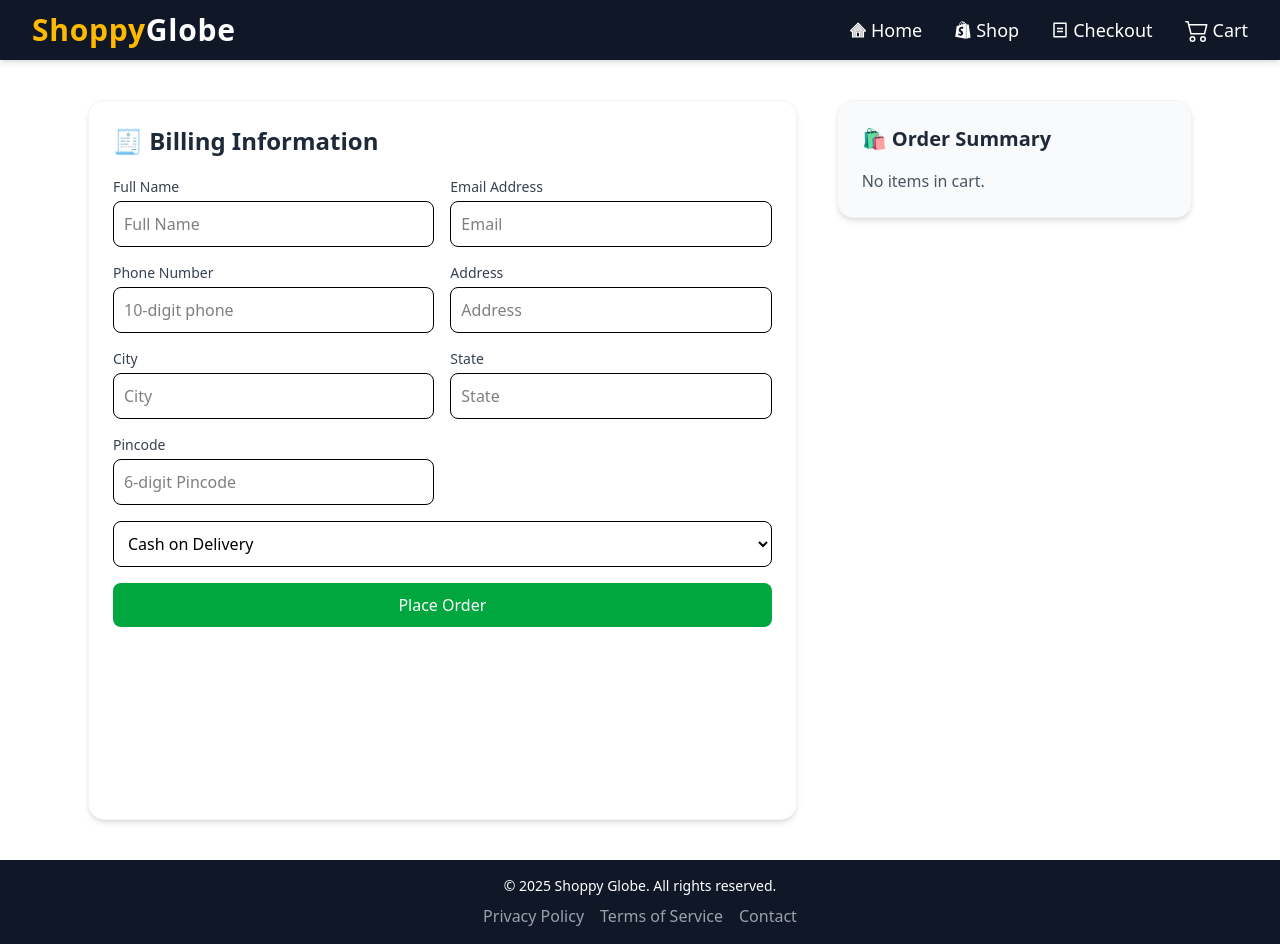
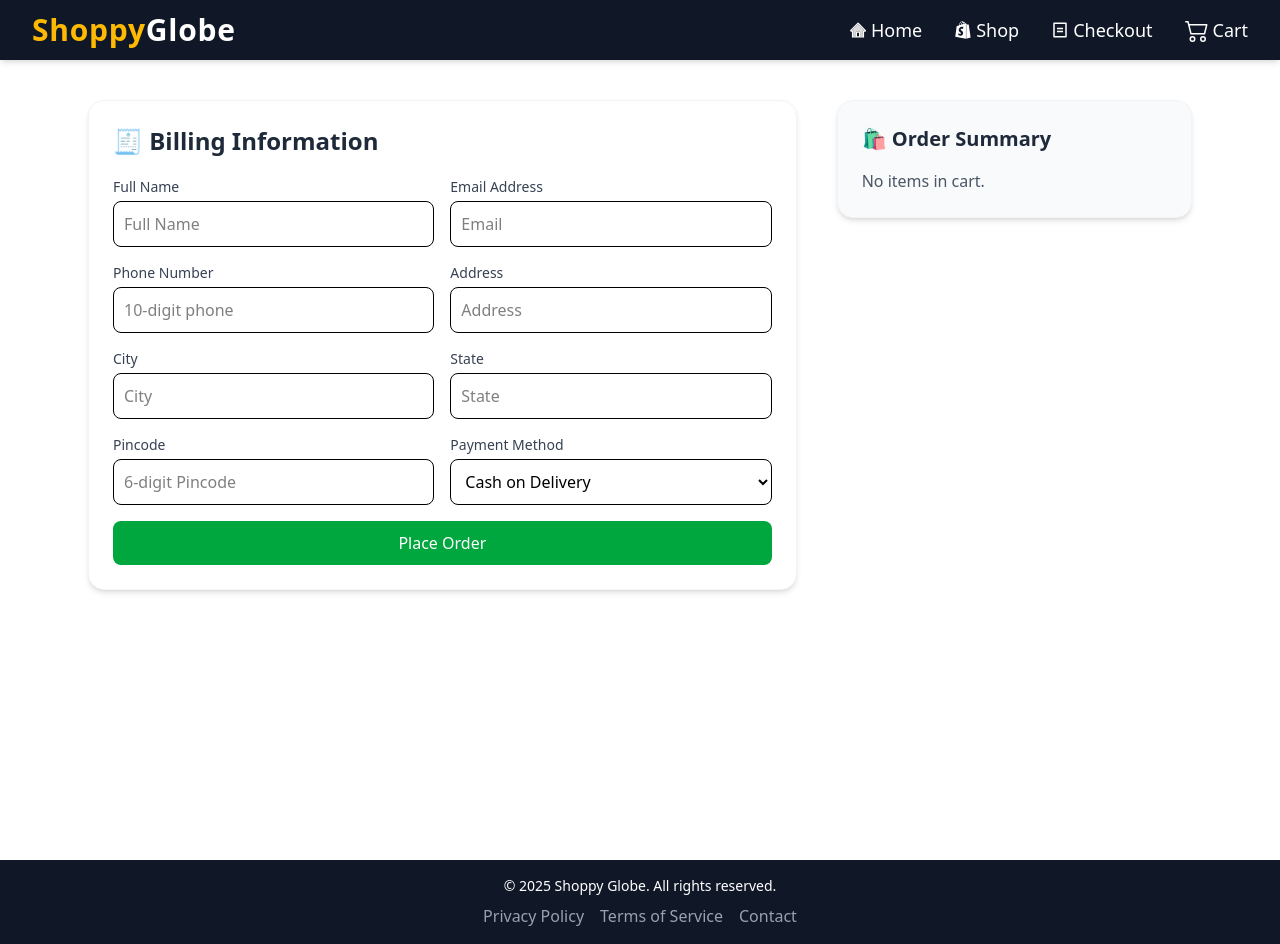
Before and after one commit to R-Srijanki/E-commerce, a React (Vite) app: page /checkout in a window 1280 px wide. Built offline with nearby package versions, Linux system fonts and the light colour scheme.

Commit message:
changes in checkout page

```diff
--- a/src/components/Checkout.jsx
+++ b/src/components/Checkout.jsx
@@ -46,9 +46,9 @@ export default function Checkout() {
     const regexName = /^[A-Za-z]+(?: [A-Za-z]+)*$/;
     const regex = /^[A-Za-z]+$/;
 
-    if (!formData.name.trim() || !regexName.test(formData.nametrim()))
+    if (!formData.name.trim() || !regexName.test(formData.name.trim()))
       errors.name = "Enter valid name";
-    if (!formData.email.trim() || !regexMail.test(formData.emailtrim()))
+    if (!formData.email.trim() || !regexMail.test(formData.email.trim()))
       errors.email = "Enter valid email";
     if (!formData.address.trim()) errors.address = "Address is required";
     if (!formData.contact.trim() || !regexPhone.test(formData.contact))
@@ -96,7 +96,7 @@ export default function Checkout() {
     )}
     <div className="max-w-6xl mx-auto px-6 py-10 flex flex-col lg:flex-row gap-10 min-h-screen overflow-auto">
       {/* Billing Form */}
-      <div className="w-full lg:w-2/3 bg-white shadow-md rounded-2xl p-6 border border-gray-100">
+      <div className="w-full lg:w-2/3 bg-white shadow-md h-fit rounded-2xl p-6 border border-gray-100">
         <h1 className="text-2xl font-semibold text-gray-800 mb-5">
           🧾 Billing Information
         </h1>
@@ -210,16 +210,20 @@ export default function Checkout() {
               {formErr.pincode && <p className="text-red-500 text-sm">{formErr.pincode}</p>}
             </div>
           {/*payment and error*/}
-          <select
-            id="cod"
-            onChange={handleChange}
-            value={formData.cod}
-            className="w-full border rounded-lg p-2.5 focus:ring-2 focus:ring-blue-500 col-span-2"
-          >
+          <div className="flex flex-col">
+               <label htmlFor="cod" className="mb-1 text-sm font-medium text-gray-700">
+                Payment Method
+              </label>
+              <select id="cod"
+                onChange={handleChange}
+                value={formData.cod}
+                 className="w-full border rounded-lg p-2.5 focus:ring-2 focus:ring-blue-500">
             <option value="cod">Cash on Delivery</option>
             <option value="card">Credit / Debit Card</option>
             <option value="upi">UPI / Net Banking</option>
           </select>
+          </div>
+
         {/*on click it places order if no error exits in form details */}
          {/* Submit Button */}
             <button
```
